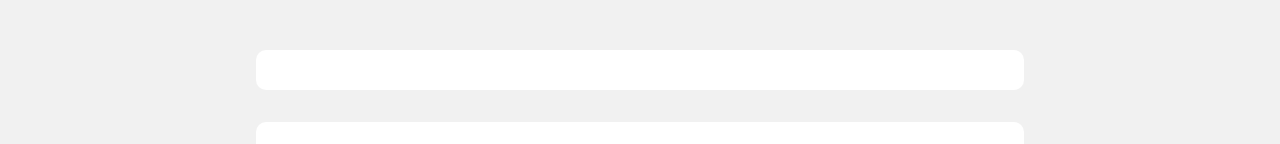
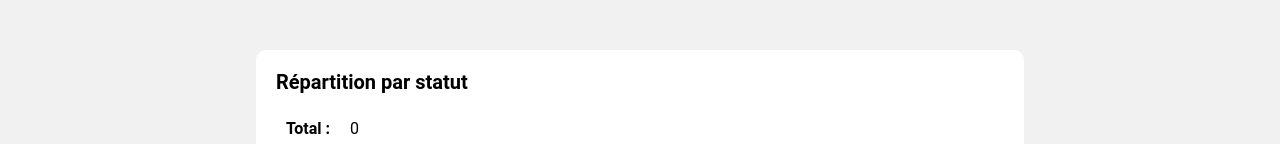
Before and after one commit to Jerhum25/crm, a React (Vite) app: page /statistics in a window 1280 px wide. Shown: the part 185-329 px from the top of the page. Built offline with nearby package versions, Linux system fonts and the light colour scheme; no server answers; the database is empty.

Commit message:
ajout stats repartitions statuts

```diff
--- a/src/pages/Statistics/Statistics.jsx
+++ b/src/pages/Statistics/Statistics.jsx
@@ -47,7 +47,7 @@ function Statistics() {
       <h2>statistiques</h2>
 
       <div className="clientsStats">
-        {/* <h3>Répartition par statut </h3>
+        <h3>Répartition par statut </h3>
         <p>
           <span>Total : </span>
           {clientsData.length}
@@ -105,7 +105,7 @@ function Statistics() {
           >
             {calcFormerClients}%
           </div>
-        </div> */}
+        </div>
       </div>
       <div className="lastContacts">
   <h3>10 derniers clients contactés</h3>
```
